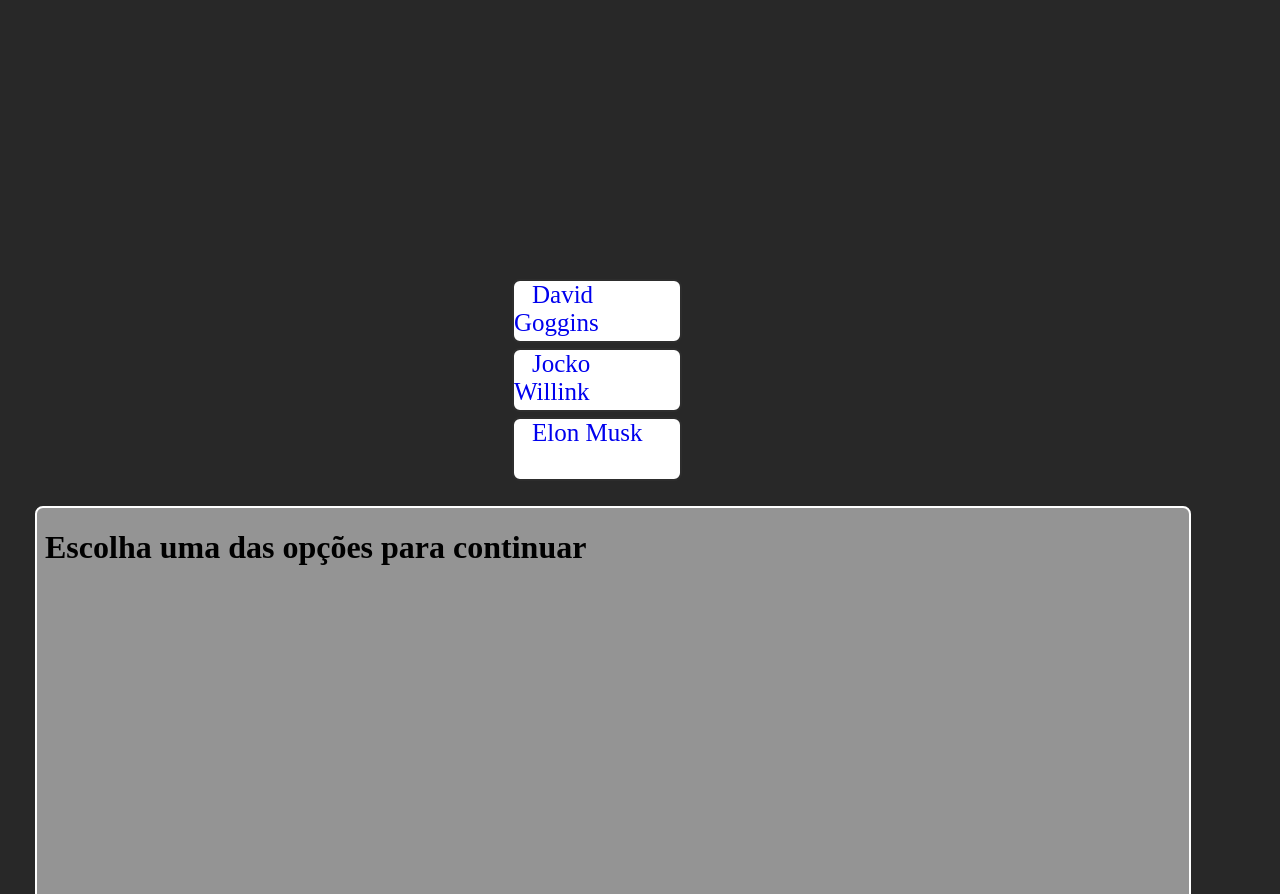
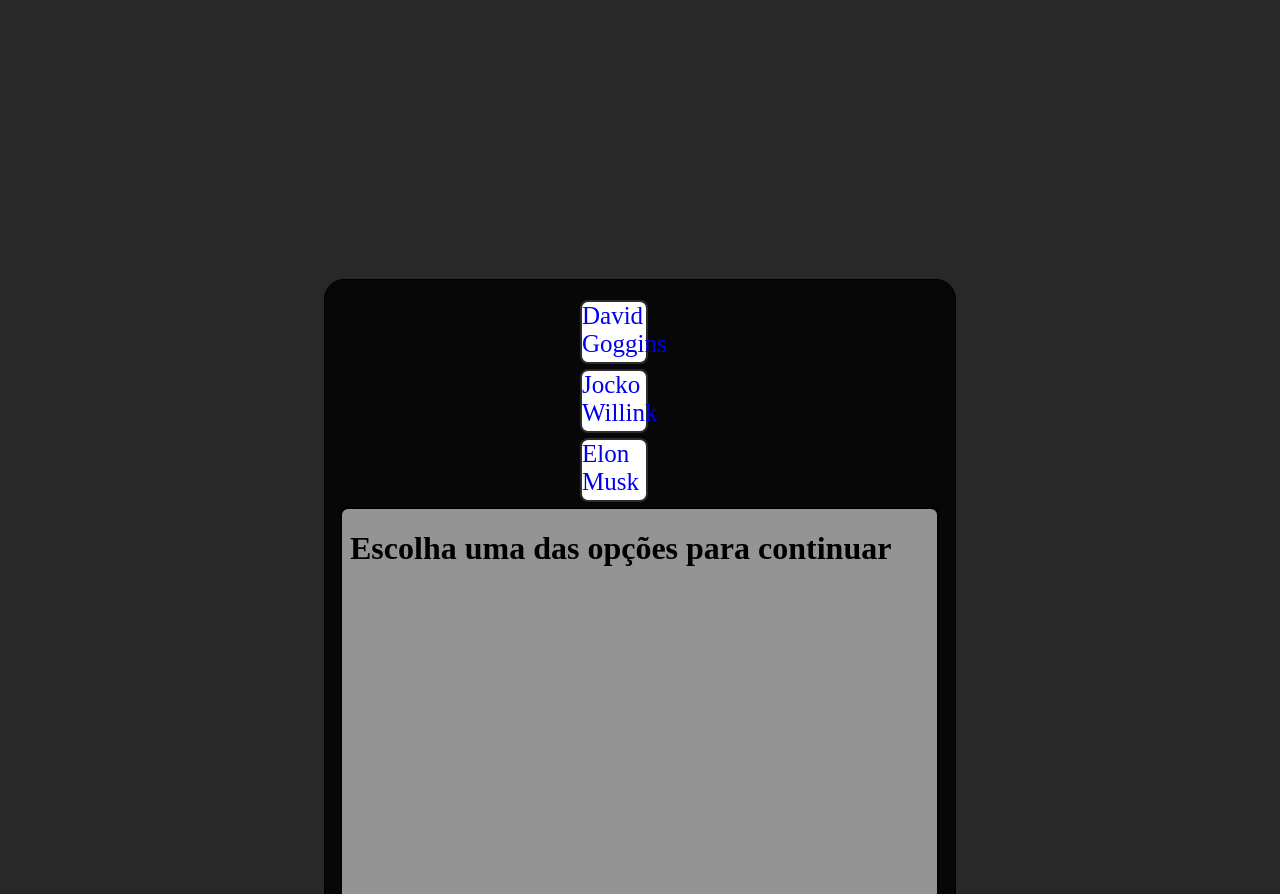
Before and after one commit to lacerdagb/Projeto-Tributo, a plain HTML site: page index.html in a window 1280 px wide. Shown: the part 58-952 px from the top of the page. Drawn offline with Linux system fonts and the light colour scheme.

Commit message:
Ajuste do main

```diff
--- a/css/style.css
+++ b/css/style.css
@@ -28,6 +28,7 @@ footer{
     text-align: center;
     background-color: black;
     text-align: center;
+    margin-top: 10px;
 }
 #quadrado {
     border-radius: 8px;
@@ -38,21 +39,35 @@ footer{
     width: calc(15% - 26.5px);  /*IPC ****************************IPC***********************IPC*/
     height: 60px
 }
+main {
+    background-color: #000000d5;
+    text-align: justify;
+    border: 1px solid black;
+    width: 600px;
+    margin: auto;
+    padding: 15px;
+    border-radius: 20px;
+}
 a {
     font-size: 25px;
     text-decoration: none;
-    padding: 18px;
+    padding: 0px;
 }
 iframe {
     background-color: rgb(148, 148, 148);
-    width: 90vw;
-    height: 400px;
-    border: 2px solid white;
+    position: relative;
+    width: 595px;
+    height: 500px;
+    border: 2px solid black;
     margin-left: 35px;
     margin-top: 20px;
     margin-bottom: 30px;
     border-radius: 8px;
 }
+.tela1 {
+    margin: auto;
+}
+
 #quadrado:hover {
     background-color: rgb(0, 0, 0);
 }
@@ -66,5 +81,8 @@ a:hover {
     font-size: 16px;
 }
 .linkfooter:visited {
-    color: blue
+    color: rgba(0, 26, 255, 0.562)
 }
+.linkfooter:hover {
+    color: red
+}
--- a/index.html
+++ b/index.html
@@ -14,7 +14,7 @@
             <div id="quadrado"><a href="iframes/jocko-willink.html" target="frame">Jocko Willink</a></div>
             <div id="quadrado"><a href="iframes/elon-musk.html" target="frame">Elon Musk</a></div>
 
-            <iframe name="frame" srcdoc="<h1> Escolha uma das opções para continuar </h1>" frameborder="0"></iframe>
+            <iframe class="tela1" name="frame" srcdoc="<h1> Escolha uma das opções para continuar </h1>" frameborder="0"></iframe>
         </section>
     </main>
         <footer>
```
